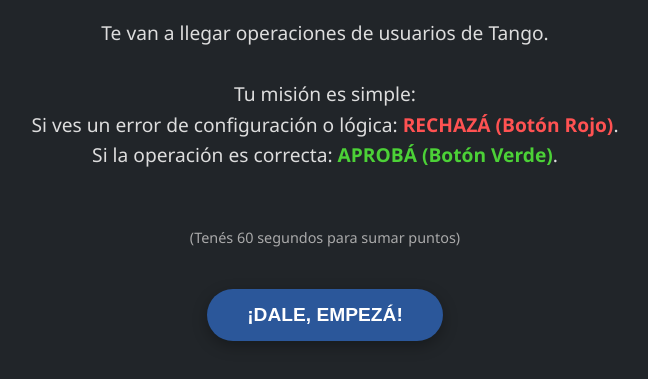
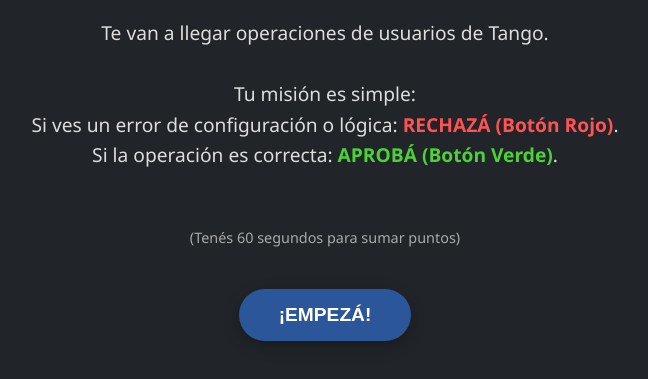
Before and after one commit to CarolinaAXFT/h2, a plain HTML site: page juego.html in a window 1280 px wide. Shown: the part 273-652 px from the top of the page, without its empty margins (315-963 px from the left). Drawn offline with Linux system fonts and the light colour scheme; a web font is replaced by a local one.

```diff
--- a/juego.html
+++ b/juego.html
@@ -211,7 +211,7 @@
             Si la operación es correcta: <span class="highlight">APROBÁ (Botón Verde)</span>.
         </p>
         <p style="font-size: 0.9rem; color: #aaa;">(Tenés 60 segundos para sumar puntos)</p>
-        <button class="btn-large" onclick="startGame()">¡DALE, EMPEZÁ!</button>
+        <button class="btn-large" onclick="startGame()">¡EMPEZÁ!</button>
     </div>
 
     <!-- PANTALLA FIN -->
@@ -455,4 +455,5 @@
 
     </script>
 </body>
+
 </html>
```
